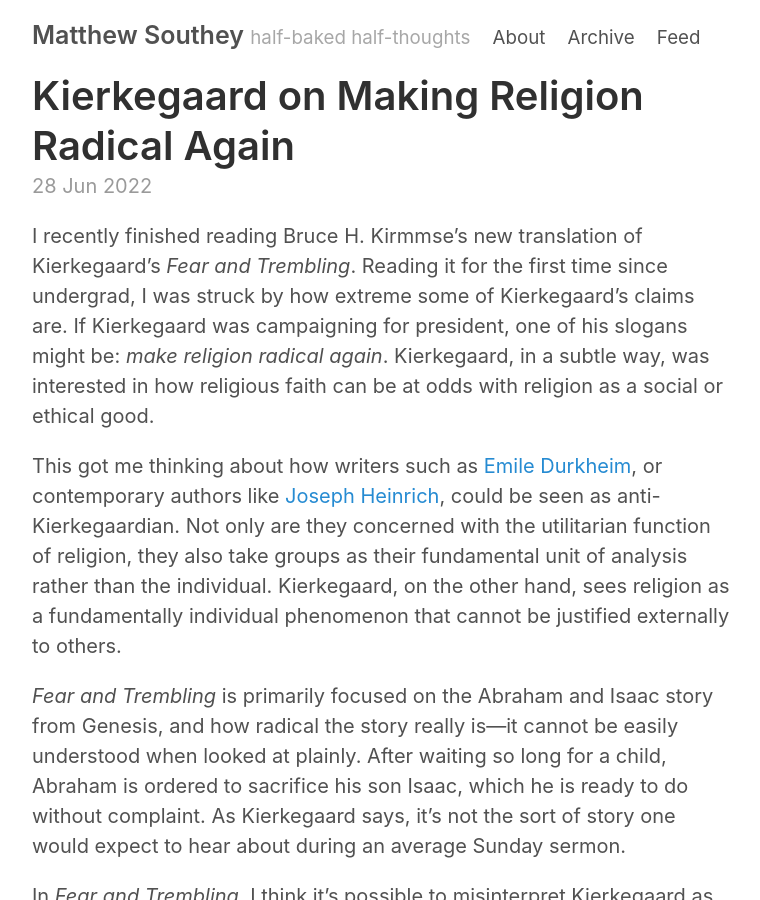
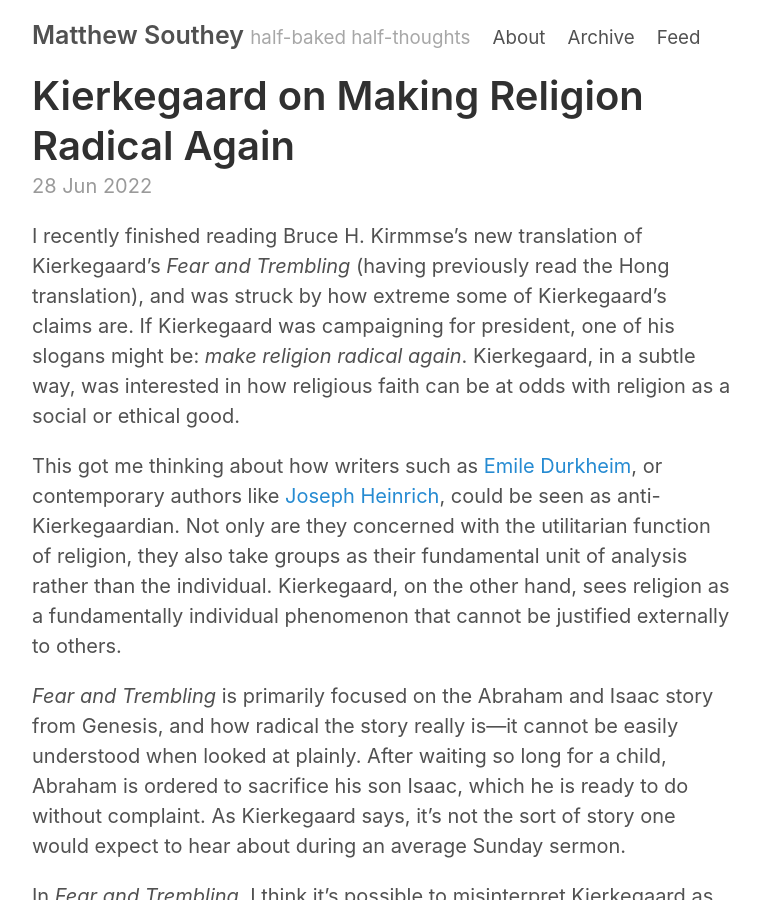
Before and after one commit to matthewsouthey/matthewsouthey.github.io, a Jekyll site: the page built from _posts/2022-06-28-kierkegaard-and-radical-religion.md, in a window 1280 px wide and 900 px high. Shown: the whole window, without its empty margins (258-1018 px from the left). Built offline with Jekyll 4.4.1, drawn with Linux system fonts in a browser that asks for light colours; our own code applies the rules of GitHub Pages for plain Markdown files; comment, search, counter and statistics services are not loaded; some of the changed text lies outside the part shown.

Commit message:
Make a couple edits

```diff
--- a/_posts/2022-06-28-kierkegaard-and-radical-religion.md
+++ b/_posts/2022-06-28-kierkegaard-and-radical-religion.md
@@ -4,7 +4,7 @@ comments: true
 published: true
 ---
 
-I recently finished reading Bruce H. Kirmmse's new translation of Kierkegaard's _Fear and Trembling_. Reading it for the first time since undergrad, I was struck by how extreme some of Kierkegaard's claims are. If Kierkegaard was campaigning for president, one of his slogans might be: _make religion radical again_. Kierkegaard, in a subtle way, was interested in how religious faith can be at odds with religion as a social or ethical good.
+I recently finished reading Bruce H. Kirmmse's new translation of Kierkegaard's _Fear and Trembling_ (having previously read the Hong translation), and was struck by how extreme some of Kierkegaard's claims are. If Kierkegaard was campaigning for president, one of his slogans might be: _make religion radical again_. Kierkegaard, in a subtle way, was interested in how religious faith can be at odds with religion as a social or ethical good.
 
 This got me thinking about how writers such as [Emile Durkheim](https://en.wikipedia.org/wiki/The_Elementary_Forms_of_the_Religious_Life), or contemporary authors like [Joseph Heinrich](https://en.wikipedia.org/wiki/The_WEIRDest_People_in_the_World), could be seen as anti-Kierkegaardian. Not only are they concerned with the utilitarian function of religion, they also take groups as their fundamental unit of analysis rather than the individual. Kierkegaard, on the other hand, sees religion as a fundamentally individual phenomenon that cannot be justified externally to others.
 
```
Also changed, not shown: other parts of _posts/2022-06-28-kierkegaard-and-radical-religion.md (+1 -1 lines).
